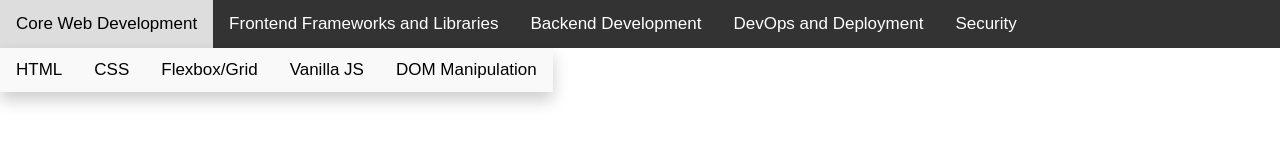
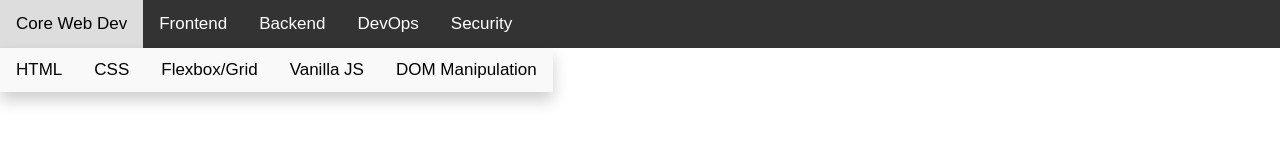
Before and after one commit to ZacharyLawCode/Main, a website: page index.html in a window 1280 px wide. Drawn offline with Linux system fonts and the light colour scheme.

Commit message:
Update index.html

```diff
--- a/index.html
+++ b/index.html
@@ -85,7 +85,7 @@
 
   <div class="navbar">
     <div class="dropdown">
-      <button class="dropbtn">Core Web Development</button>
+      <button class="dropbtn">Core Web Dev</button>
       <div class="dropdown-content">
         <a href="#">HTML</a>
         <a href="#">CSS</a>
@@ -96,7 +96,7 @@
     </div>
 
     <div class="dropdown">
-      <button class="dropbtn">Frontend Frameworks and Libraries</button>
+      <button class="dropbtn">Frontend</button>
       <div class="dropdown-content">
         <a href="#">React</a>
         <a href="#">Vue.js</a>
@@ -107,7 +107,7 @@
     </div>
 
     <div class="dropdown">
-      <button class="dropbtn">Backend Development</button>
+      <button class="dropbtn">Backend</button>
       <div class="dropdown-content">
         <a href="#">Node</a>
         <a href="#">Web Servers (Nginx/Apache)</a>
@@ -120,7 +120,7 @@
     </div>
 
     <div class="dropdown">
-      <button class="dropbtn">DevOps and Deployment</button>
+      <button class="dropbtn">DevOps</button>
       <div class="dropdown-content">
         <a href="#">Azure (Deployment Pipelines)</a>
         <a href="#">Docker</a>
```
